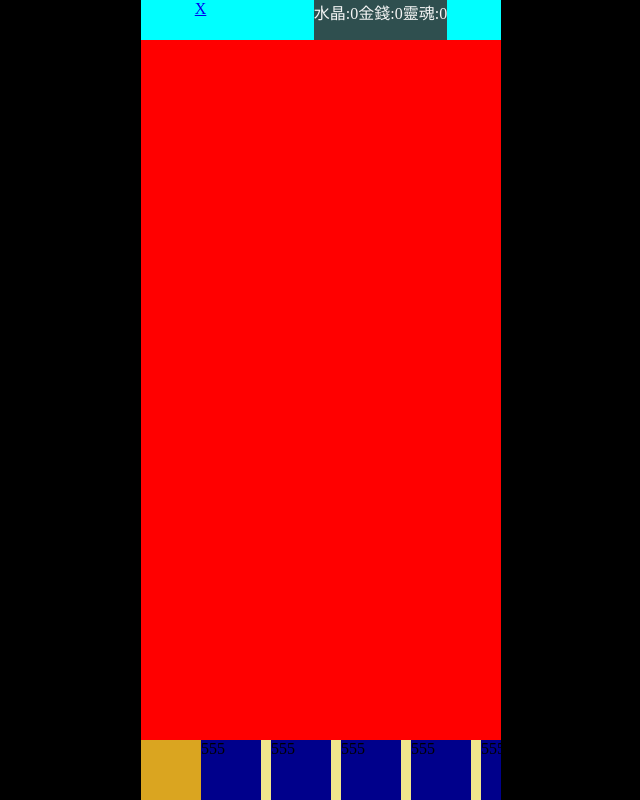
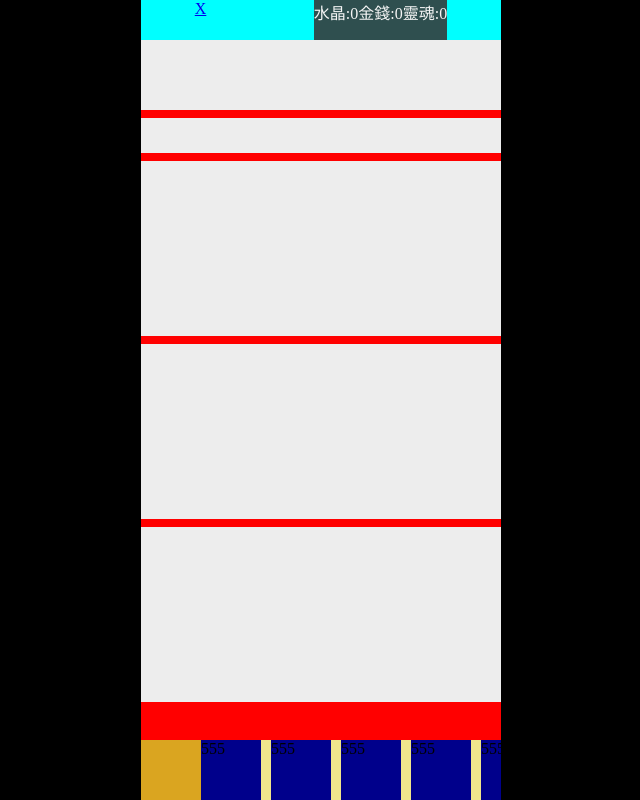
Before and after one commit to cifong/my-app, a React (Create React App) app: page /jobs in a window 1280 px wide. Shown: the whole page, without its empty margins (319-959 px from the left). Built offline with nearby package versions, Linux system fonts and the light colour scheme.

Commit message:
jobs detail item draft

```diff
--- a/src/assets/App.css
+++ b/src/assets/App.css
@@ -289,9 +289,28 @@
     flex-direction: column;
     gap: 1vh;
 }
-.jobs-nav {
-    background-color: green;
-    height: 7.5%;
+.jobs-details-header {
     width: 100%;
-    display: flex;
+    height: 10%;
+    background-color: #ededed;
 }
+.jobs-details-value {
+    width: 100%;
+    height: 5%;
+    background-color: #ededed;
+}
+.jobs-details-passiveskill {
+    width: 100%;
+    height: 25%;
+    background-color: #ededed;
+}
+.jobs-details-ablity {
+    width: 100%;
+    height: 25%;
+    background-color: #ededed;
+}
+.jobs-details-ablities {
+    width: 100%;
+    height: 25%;
+    background-color: #ededed;
+}
```
